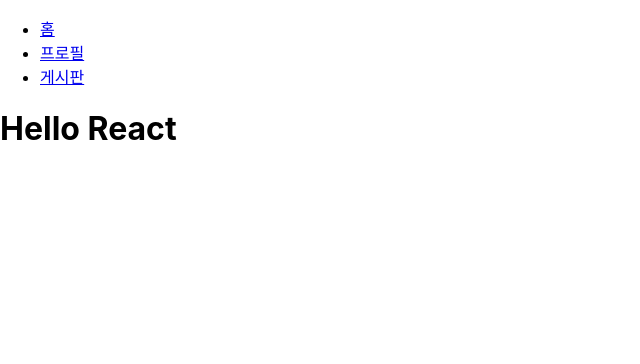
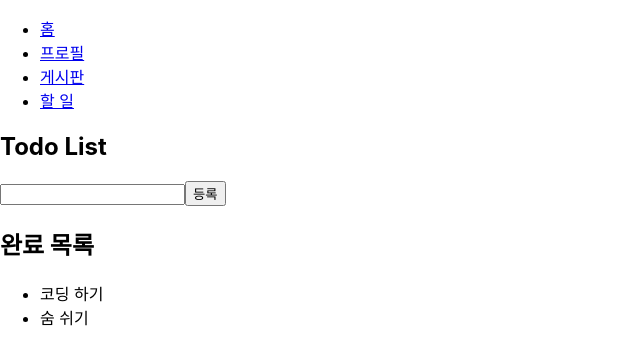
Before and after one commit to Wony-Lee/react-study, a React (Create React App) app: page /todo in a window 1280 px wide. Shown: the top 364 px of the page, without its empty margins (0-640 px from the left). Built offline with nearby package versions, Linux system fonts and the light colour scheme.

Commit message:
todoList

```diff
--- a/src/App.js
+++ b/src/App.js
@@ -1,6 +1,6 @@
 import Profile from "./Profile";
 import Board from "./Board";
-
+import ListContainer from "./components/ListContainer";
 import { Route } from "react-router-dom";
 
 const App = () => {
@@ -17,11 +17,14 @@ const App = () => {
                     <li>
                         <a href="board">게시판</a>
                     </li>
+                    <li>
+                        <a href="todo">할 일</a>
+                    </li>
                 </ul>
             </nav>
             <Route path="/profile" component={Profile} />
             <Route path="/board" component={Board} />
-            <h1>Hello React</h1>
+            <Route path="/todo" component={ListContainer} />
         </>
     );
 };
--- /dev/null
+++ b/src/components/AllTodoList.js
@@ -0,0 +1,50 @@
+import { useRef } from "react";
+import { useDispatch, useSelector } from "react-redux";
+import { create, done } from "../store/modules/todo";
+
+const AllTodoList = () => {
+    const dispatch = useDispatch();
+    const list = useSelector((state) => state.todo.list).filter(
+        (item) => !item.done
+    );
+    const inputValue = useRef();
+
+    const onChangeText = () => {
+        dispatch(
+            create({
+                id: list.length,
+                text: inputValue.current.value,
+            })
+        );
+        console.log(list.length);
+        console.log(inputValue.current.value);
+    };
+    const onSuccess = () => {
+        dispatch(
+            done({
+                id: list.length[-1],
+                done: true,
+            })
+        );
+        console.log(list.length);
+    };
+    return (
+        <section>
+            <h1>Todo List</h1>
+            <div>
+                <input type="text" ref={inputValue} />
+                <button onClick={onChangeText}>등록</button>
+            </div>
+            <ul>
+                {list.map((v) => (
+                    <li key={v.id}>
+                        {v.text}
+                        <button onClick={onSuccess}>완료</button>
+                    </li>
+                ))}
+            </ul>
+        </section>
+    );
+};
+
+export default AllTodoList;
--- /dev/null
+++ b/src/components/DoneList.js
@@ -0,0 +1,19 @@
+import { useSelector } from "react-redux";
+
+const DoneList = () => {
+    const list = useSelector((state) => state.todo.list).filter(
+        (item) => item.done
+    );
+    return (
+        <section>
+            {list.length > 0 && <h1>완료 목록</h1>}
+            <ul>
+                {list.map((v) => (
+                    <li key={v.id}>{v.text}</li>
+                ))}
+            </ul>
+        </section>
+    );
+};
+
+export default DoneList;
--- /dev/null
+++ b/src/components/ListContainer.js
@@ -0,0 +1,12 @@
+import AllTodoList from "./AllTodoList";
+import DoneList from "./DoneList";
+
+const ListContainer = () => {
+    return (
+        <>
+            <AllTodoList />
+            <DoneList />
+        </>
+    );
+};
+export default ListContainer;
--- a/src/store/modules/todo.js
+++ b/src/store/modules/todo.js
@@ -22,6 +22,11 @@ const initState = {
         {
             id: 0,
             text: "코딩 하기",
+            done: true,
+        },
+        {
+            id: 1,
+            text: "숨 쉬기",
             done: true,
         },
     ],
```
